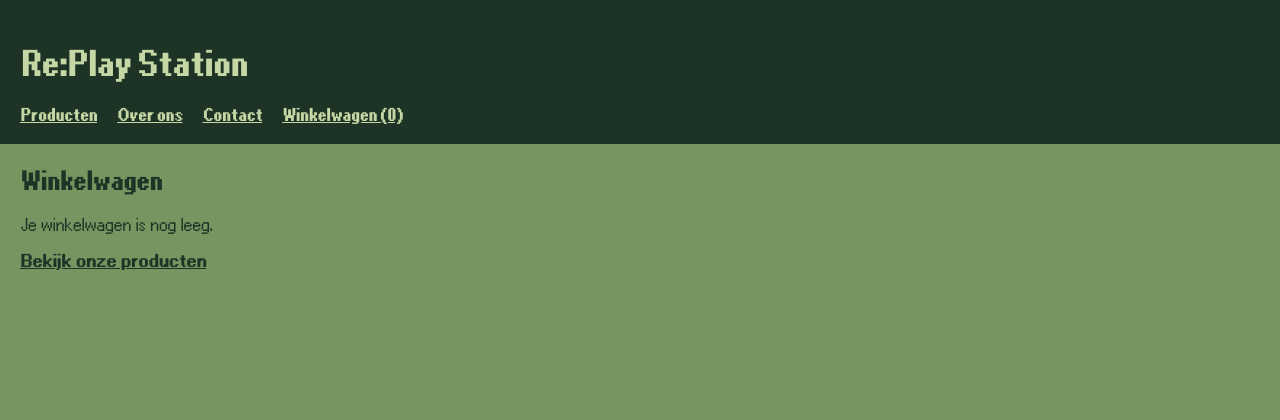
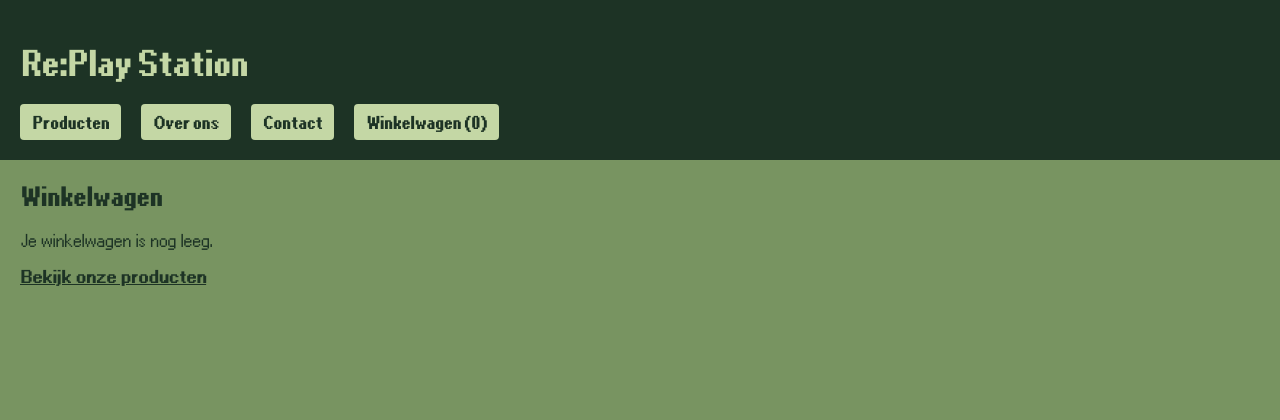
Before and after one commit to chairdev/P2-260065, a PHP site: page /cart.php in a window 1280 px wide. Shown: the top 420 px of the page. Run offline with PHP 8.4, Linux system fonts and the light colour scheme; data comes from the database, SQL or seed files in the repository.

Commit message:
add rounded border to header links

```diff
--- a/mijn_webshop/css/style.css
+++ b/mijn_webshop/css/style.css
@@ -106,8 +106,22 @@ a {
     font-weight: bold;
 }
 
-header a {
-    color: #c4d7a5;
+header nav a {
+    display: inline-block;
+    padding: 8px 12px;
+    border-radius: 4px;
+    background-color: #c4d7a5;
+    color: #1d3325;
+    text-decoration: none;
+}
+
+header nav a:hover {
+    background-color: #ffffff;
+}
+
+header nav a:focus-visible {
+    outline: 2px solid #ffffff;
+    outline-offset: 3px;
 }
 
 footer {
```
